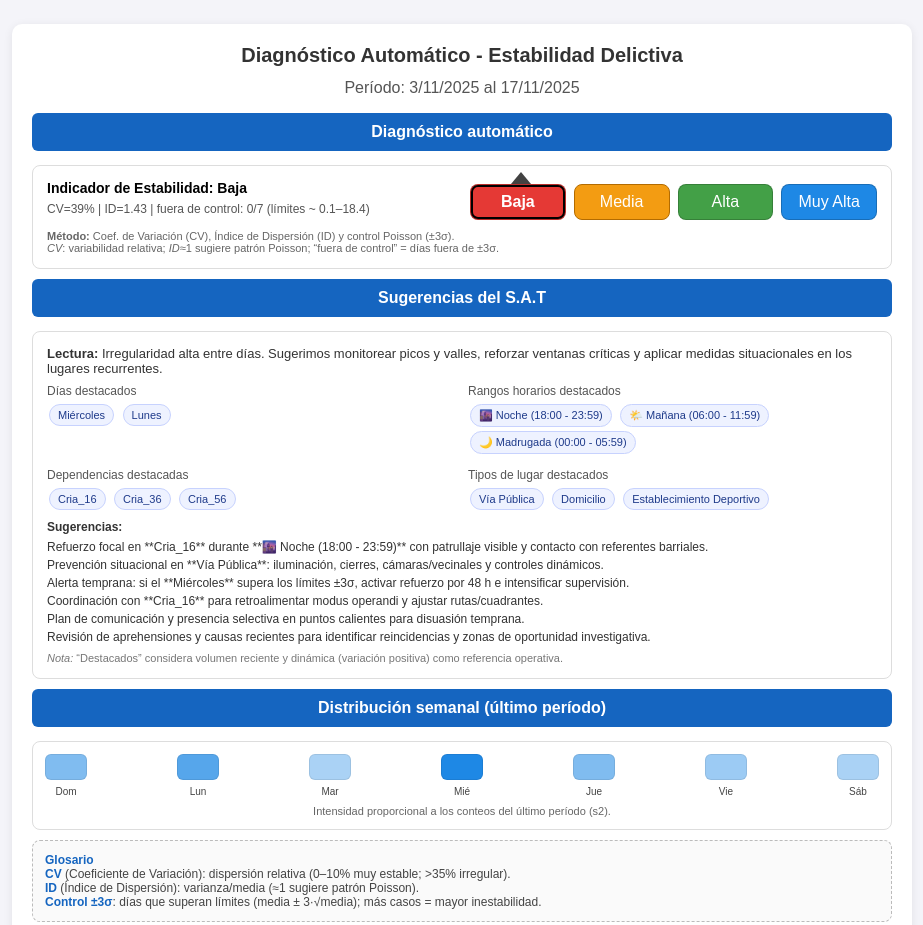
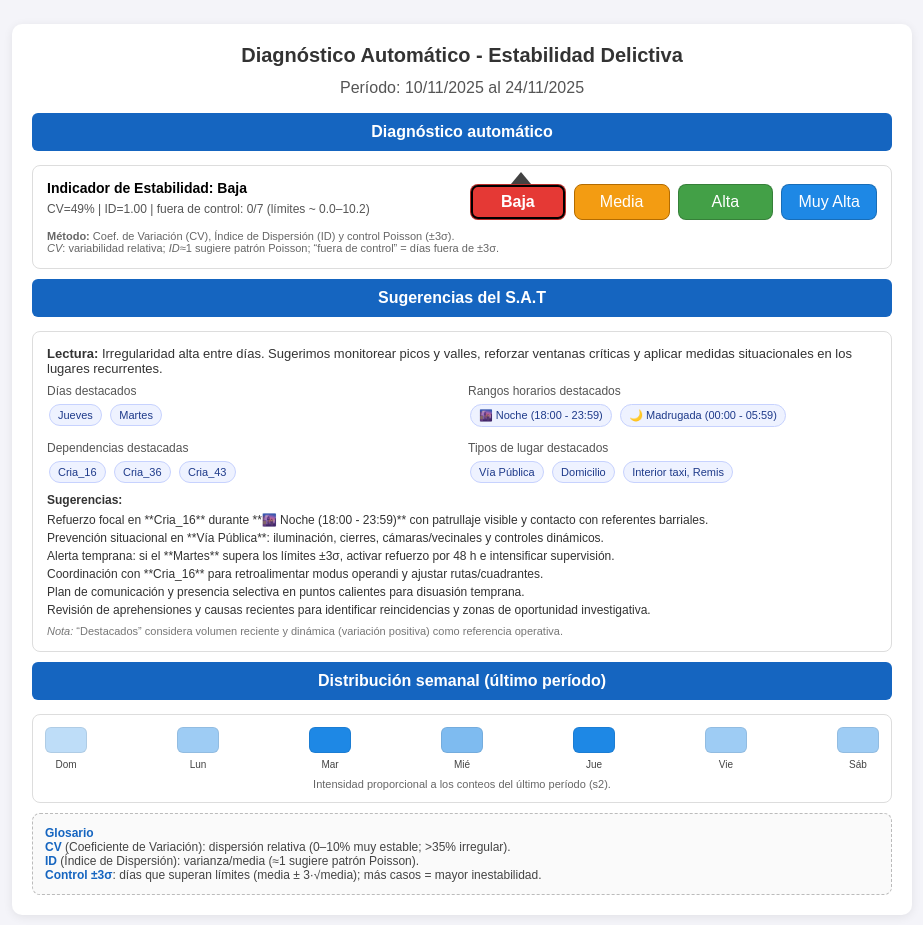
Before and after one commit to satdistrital6-prog/diagnostico, a plain HTML site: page index.html in a window 1280 px wide. Shown: the whole page, without its empty margins (178-1101 px from the left). Drawn offline with Linux system fonts and the light colour scheme.

Commit message:
Update index.html

```diff
--- a/index.html
+++ b/index.html
@@ -16,14 +16,14 @@
   <body>
     <div class="container">
       <h1>Diagnóstico Automático - Estabilidad Delictiva</h1>
-      <p>Período: 3/11/2025 al 17/11/2025</p>
+      <p>Período: 10/11/2025 al 24/11/2025</p>
 
   <div class="header">Diagnóstico automático</div>
   <div style="border:1px solid #ddd;border-radius:8px;padding:14px;background:#fff;margin:10px 0;">
     <div style="display:flex;align-items:flex-start;gap:16px;flex-wrap:wrap;">
       <div style="flex:1;min-width:280px">
         <div style="font-weight:bold;font-size:14px;margin-bottom:6px;">Indicador de Estabilidad: Baja</div>
-        <div style="font-size:12px;color:#555;">CV=39% | ID=1.43 | fuera de control: 0/7 (límites ~ 0.1–18.4)</div>
+        <div style="font-size:12px;color:#555;">CV=49% | ID=1.00 | fuera de control: 0/7 (límites ~ 0.0–10.2)</div>
       </div>
       <div style="flex:1;min-width:300px">
     <div style="position:relative;margin-top:4px;">
@@ -105,26 +105,26 @@
     <div style="display:grid;grid-template-columns:1fr 1fr;gap:12px; margin-bottom:8px;">
       <div>
         <div style="font-size:12px;color:#555;margin-bottom:4px;">Días destacados</div>
-        <span style="display:inline-block;background:#eef2ff;border:1px solid #c7d2fe;color:#1e3a8a;padding:4px 8px;border-radius:999px;font-size:11px;margin:2px;">Miércoles</span> <span style="display:inline-block;background:#eef2ff;border:1px solid #c7d2fe;color:#1e3a8a;padding:4px 8px;border-radius:999px;font-size:11px;margin:2px;">Lunes</span>
+        <span style="display:inline-block;background:#eef2ff;border:1px solid #c7d2fe;color:#1e3a8a;padding:4px 8px;border-radius:999px;font-size:11px;margin:2px;">Jueves</span> <span style="display:inline-block;background:#eef2ff;border:1px solid #c7d2fe;color:#1e3a8a;padding:4px 8px;border-radius:999px;font-size:11px;margin:2px;">Martes</span>
       </div>
       <div>
         <div style="font-size:12px;color:#555;margin-bottom:4px;">Rangos horarios destacados</div>
-        <span style="display:inline-block;background:#eef2ff;border:1px solid #c7d2fe;color:#1e3a8a;padding:4px 8px;border-radius:999px;font-size:11px;margin:2px;">🌆 Noche (18:00 - 23:59)</span> <span style="display:inline-block;background:#eef2ff;border:1px solid #c7d2fe;color:#1e3a8a;padding:4px 8px;border-radius:999px;font-size:11px;margin:2px;">🌤️ Mañana (06:00 - 11:59)</span> <span style="display:inline-block;background:#eef2ff;border:1px solid #c7d2fe;color:#1e3a8a;padding:4px 8px;border-radius:999px;font-size:11px;margin:2px;">🌙 Madrugada (00:00 - 05:59)</span>
+        <span style="display:inline-block;background:#eef2ff;border:1px solid #c7d2fe;color:#1e3a8a;padding:4px 8px;border-radius:999px;font-size:11px;margin:2px;">🌆 Noche (18:00 - 23:59)</span> <span style="display:inline-block;background:#eef2ff;border:1px solid #c7d2fe;color:#1e3a8a;padding:4px 8px;border-radius:999px;font-size:11px;margin:2px;">🌙 Madrugada (00:00 - 05:59)</span>
       </div>
       <div>
         <div style="font-size:12px;color:#555;margin-bottom:4px;">Dependencias destacadas</div>
-        <span style="display:inline-block;background:#eef2ff;border:1px solid #c7d2fe;color:#1e3a8a;padding:4px 8px;border-radius:999px;font-size:11px;margin:2px;">Cria_16</span> <span style="display:inline-block;background:#eef2ff;border:1px solid #c7d2fe;color:#1e3a8a;padding:4px 8px;border-radius:999px;font-size:11px;margin:2px;">Cria_36</span> <span style="display:inline-block;background:#eef2ff;border:1px solid #c7d2fe;color:#1e3a8a;padding:4px 8px;border-radius:999px;font-size:11px;margin:2px;">Cria_56</span>
+        <span style="display:inline-block;background:#eef2ff;border:1px solid #c7d2fe;color:#1e3a8a;padding:4px 8px;border-radius:999px;font-size:11px;margin:2px;">Cria_16</span> <span style="display:inline-block;background:#eef2ff;border:1px solid #c7d2fe;color:#1e3a8a;padding:4px 8px;border-radius:999px;font-size:11px;margin:2px;">Cria_36</span> <span style="display:inline-block;background:#eef2ff;border:1px solid #c7d2fe;color:#1e3a8a;padding:4px 8px;border-radius:999px;font-size:11px;margin:2px;">Cria_43</span>
       </div>
       <div>
         <div style="font-size:12px;color:#555;margin-bottom:4px;">Tipos de lugar destacados</div>
-        <span style="display:inline-block;background:#eef2ff;border:1px solid #c7d2fe;color:#1e3a8a;padding:4px 8px;border-radius:999px;font-size:11px;margin:2px;">Vía Pública</span> <span style="display:inline-block;background:#eef2ff;border:1px solid #c7d2fe;color:#1e3a8a;padding:4px 8px;border-radius:999px;font-size:11px;margin:2px;">Domicilio</span> <span style="display:inline-block;background:#eef2ff;border:1px solid #c7d2fe;color:#1e3a8a;padding:4px 8px;border-radius:999px;font-size:11px;margin:2px;">Establecimiento Deportivo</span>
+        <span style="display:inline-block;background:#eef2ff;border:1px solid #c7d2fe;color:#1e3a8a;padding:4px 8px;border-radius:999px;font-size:11px;margin:2px;">Vía Pública</span> <span style="display:inline-block;background:#eef2ff;border:1px solid #c7d2fe;color:#1e3a8a;padding:4px 8px;border-radius:999px;font-size:11px;margin:2px;">Domicilio</span> <span style="display:inline-block;background:#eef2ff;border:1px solid #c7d2fe;color:#1e3a8a;padding:4px 8px;border-radius:999px;font-size:11px;margin:2px;">Interior taxi, Remis</span>
       </div>
     </div>
 
     <div style="font-size:12px;color:#333;margin-top:6px;">
       <b>Sugerencias:</b>
       <ul style="list-style:none;margin:6px 0 0 0;padding-left:0;">
-        <li style="margin-bottom:4px;">Refuerzo focal en **Cria_16** durante **🌆 Noche (18:00 - 23:59)** con patrullaje visible y contacto con referentes barriales.</li><li style="margin-bottom:4px;">Prevención situacional en **Vía Pública**: iluminación, cierres, cámaras/vecinales y controles dinámicos.</li><li style="margin-bottom:4px;">Alerta temprana: si el **Miércoles** supera los límites ±3σ, activar refuerzo por 48 h e intensificar supervisión.</li><li style="margin-bottom:4px;">Coordinación con **Cria_16** para retroalimentar modus operandi y ajustar rutas/cuadrantes.</li><li style="margin-bottom:4px;">Plan de comunicación y presencia selectiva en puntos calientes para disuasión temprana.</li><li style="margin-bottom:4px;">Revisión de aprehensiones y causas recientes para identificar reincidencias y zonas de oportunidad investigativa.</li>
+        <li style="margin-bottom:4px;">Refuerzo focal en **Cria_16** durante **🌆 Noche (18:00 - 23:59)** con patrullaje visible y contacto con referentes barriales.</li><li style="margin-bottom:4px;">Prevención situacional en **Vía Pública**: iluminación, cierres, cámaras/vecinales y controles dinámicos.</li><li style="margin-bottom:4px;">Alerta temprana: si el **Martes** supera los límites ±3σ, activar refuerzo por 48 h e intensificar supervisión.</li><li style="margin-bottom:4px;">Coordinación con **Cria_16** para retroalimentar modus operandi y ajustar rutas/cuadrantes.</li><li style="margin-bottom:4px;">Plan de comunicación y presencia selectiva en puntos calientes para disuasión temprana.</li><li style="margin-bottom:4px;">Revisión de aprehensiones y causas recientes para identificar reincidencias y zonas de oportunidad investigativa.</li>
       </ul>
       <div style="font-size:11px;color:#777;margin-top:8px;">
         <em>Nota:</em> “Destacados” considera volumen reciente y dinámica (variación positiva) como referencia operativa.
@@ -137,44 +137,44 @@
       <div style="display:flex;justify-content:space-between;gap:8px;flex-wrap:wrap;">
 
       <div style="display:flex;flex-direction:column;align-items:center;gap:6px;">
-        <div title="Domingo: 9"
-             style="width:40px;height:24px;border-radius:6px;background:rgba(30,136,229, 0.5625);border:1px solid rgba(0,0,0,0.08);"></div>
+        <div title="Domingo: 2"
+             style="width:40px;height:24px;border-radius:6px;background:rgba(30,136,229, 0.2857142857142857);border:1px solid rgba(0,0,0,0.08);"></div>
         <div style="font-size:10px;color:#444;">Dom</div>
       </div>
 
       <div style="display:flex;flex-direction:column;align-items:center;gap:6px;">
-        <div title="Lunes: 12"
-             style="width:40px;height:24px;border-radius:6px;background:rgba(30,136,229, 0.75);border:1px solid rgba(0,0,0,0.08);"></div>
+        <div title="Lunes: 3"
+             style="width:40px;height:24px;border-radius:6px;background:rgba(30,136,229, 0.42857142857142855);border:1px solid rgba(0,0,0,0.08);"></div>
         <div style="font-size:10px;color:#444;">Lun</div>
       </div>
 
       <div style="display:flex;flex-direction:column;align-items:center;gap:6px;">
-        <div title="Martes: 6"
-             style="width:40px;height:24px;border-radius:6px;background:rgba(30,136,229, 0.375);border:1px solid rgba(0,0,0,0.08);"></div>
+        <div title="Martes: 7"
+             style="width:40px;height:24px;border-radius:6px;background:rgba(30,136,229, 1);border:1px solid rgba(0,0,0,0.08);"></div>
         <div style="font-size:10px;color:#444;">Mar</div>
       </div>
 
       <div style="display:flex;flex-direction:column;align-items:center;gap:6px;">
-        <div title="Miércoles: 16"
-             style="width:40px;height:24px;border-radius:6px;background:rgba(30,136,229, 1);border:1px solid rgba(0,0,0,0.08);"></div>
+        <div title="Miércoles: 4"
+             style="width:40px;height:24px;border-radius:6px;background:rgba(30,136,229, 0.5714285714285714);border:1px solid rgba(0,0,0,0.08);"></div>
         <div style="font-size:10px;color:#444;">Mié</div>
       </div>
 
       <div style="display:flex;flex-direction:column;align-items:center;gap:6px;">
-        <div title="Jueves: 9"
-             style="width:40px;height:24px;border-radius:6px;background:rgba(30,136,229, 0.5625);border:1px solid rgba(0,0,0,0.08);"></div>
+        <div title="Jueves: 7"
+             style="width:40px;height:24px;border-radius:6px;background:rgba(30,136,229, 1);border:1px solid rgba(0,0,0,0.08);"></div>
         <div style="font-size:10px;color:#444;">Jue</div>
       </div>
 
       <div style="display:flex;flex-direction:column;align-items:center;gap:6px;">
-        <div title="Viernes: 7"
-             style="width:40px;height:24px;border-radius:6px;background:rgba(30,136,229, 0.4375);border:1px solid rgba(0,0,0,0.08);"></div>
+        <div title="Viernes: 3"
+             style="width:40px;height:24px;border-radius:6px;background:rgba(30,136,229, 0.42857142857142855);border:1px solid rgba(0,0,0,0.08);"></div>
         <div style="font-size:10px;color:#444;">Vie</div>
       </div>
 
       <div style="display:flex;flex-direction:column;align-items:center;gap:6px;">
-        <div title="Sábado: 6"
-             style="width:40px;height:24px;border-radius:6px;background:rgba(30,136,229, 0.375);border:1px solid rgba(0,0,0,0.08);"></div>
+        <div title="Sábado: 3"
+             style="width:40px;height:24px;border-radius:6px;background:rgba(30,136,229, 0.42857142857142855);border:1px solid rgba(0,0,0,0.08);"></div>
         <div style="font-size:10px;color:#444;">Sáb</div>
       </div>
 
```
